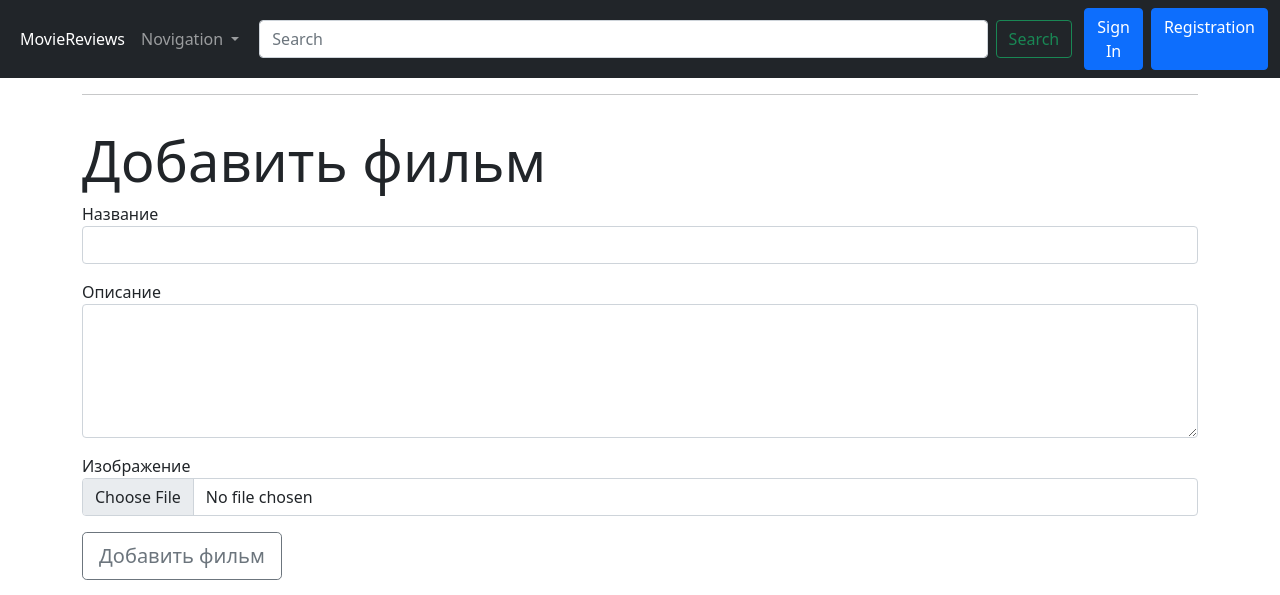
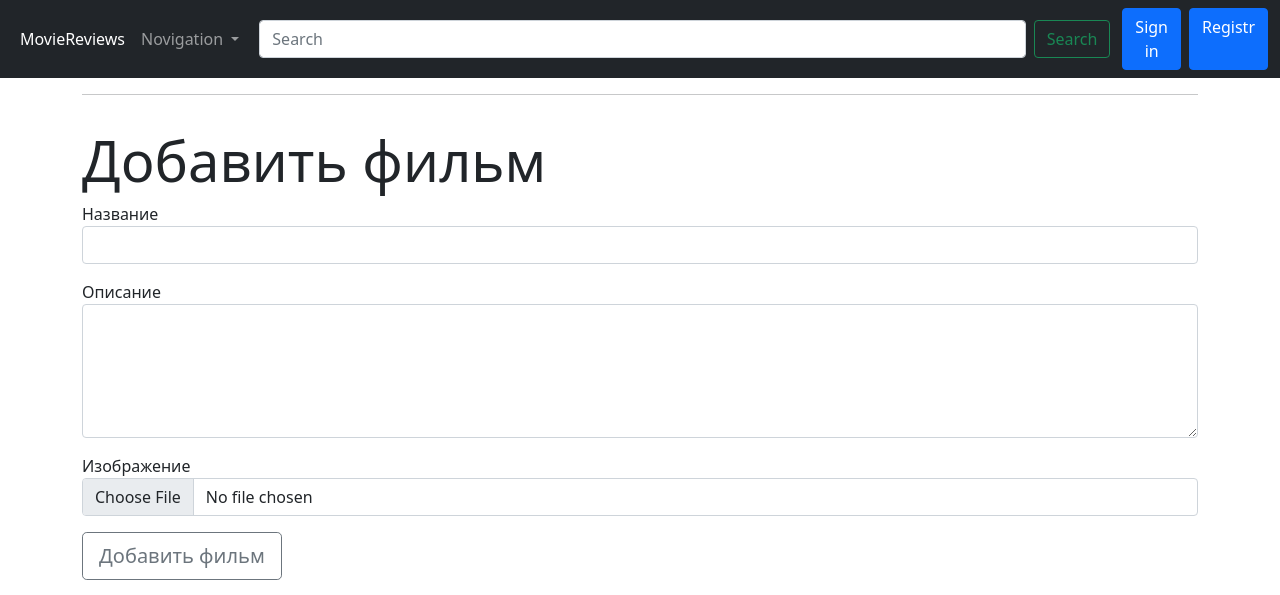
Before and after one commit to GalKir2905/flask_movies_test, a Flask app: page /add_movie in a window 1280 px wide. Shown: the top 595 px of the page. Run offline with Flask 2, Linux system fonts and the light colour scheme; some libraries are stand-ins or nearby versions.

Commit message:
NORM RABOTAET

```diff
--- a/app/templates/navigation.html
+++ b/app/templates/navigation.html
@@ -33,8 +33,8 @@
 
             <form class="d-flex" role="search">
                 {% if not current_user.is_authenticated %}
-                <a class="btn btn-primary me-2" href="{{ url_for('login') }}">Sign In</a>
-                <a class="btn btn-primary" href="{{ url_for('registration') }}">Registration</a>
+                <a class="btn btn-primary me-2" href="{{ url_for('login') }}">Sign in</a>
+                <a class="btn btn-primary" href="{{ url_for('registration') }}">Registr</a>
                 {% else %}
                 <span class="navbar-text">{{ current_user.name }}</span>
                 <a class="btn btn-primary" href="{{ url_for('logout') }}">Logout</a>
```
